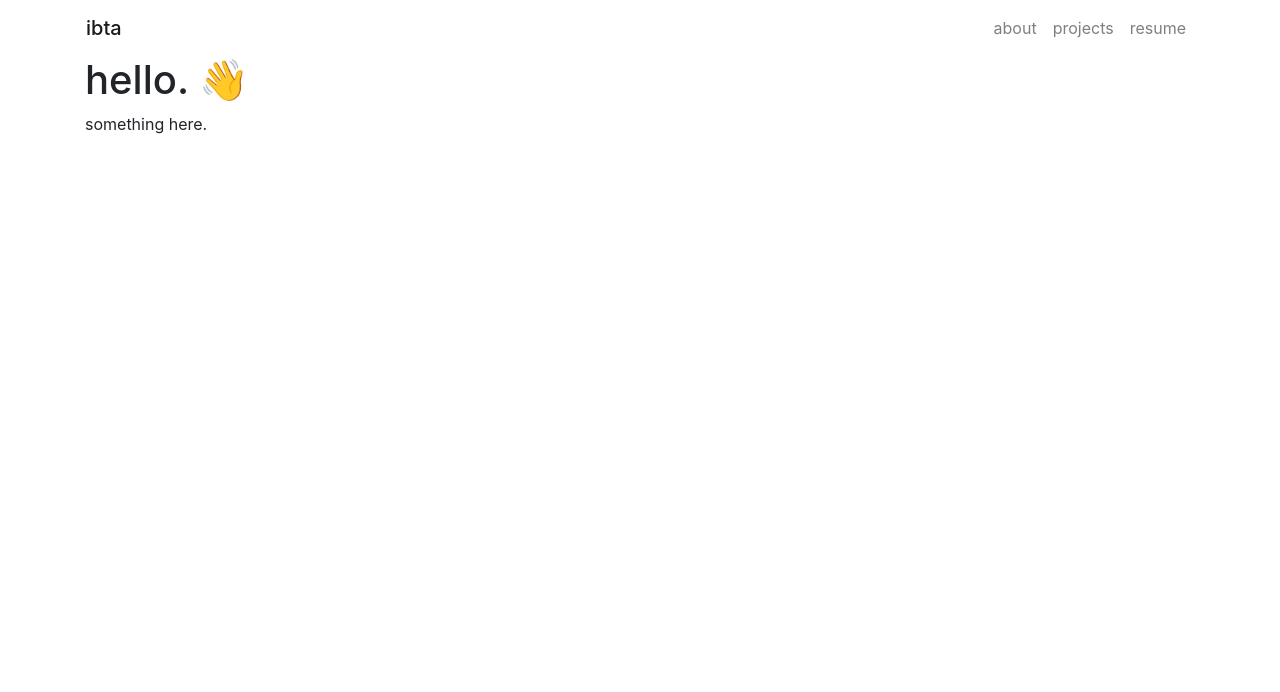
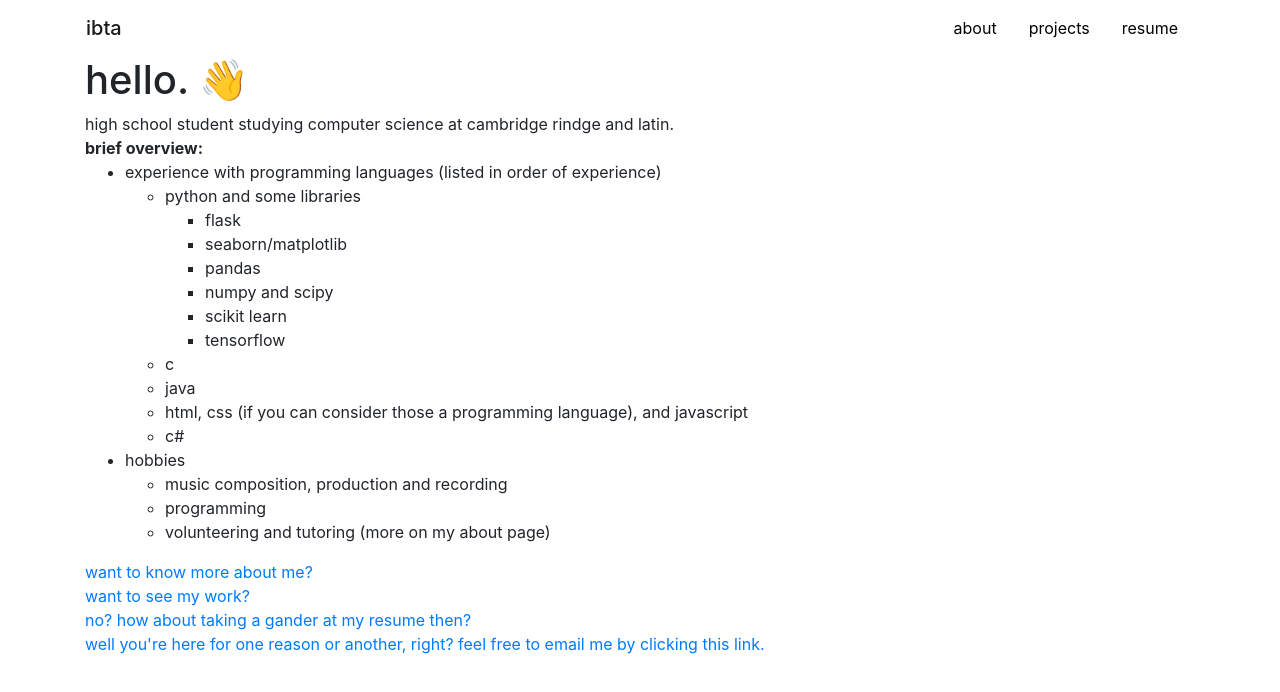
Before and after one commit to ibta/eeeebta.github.io-archive, a website: page index.html in a window 1280 px wide. Drawn offline with nearby package versions, Linux system fonts and the light colour scheme.

Commit message:
Started index page

```diff
--- a/css/styles.css
+++ b/css/styles.css
@@ -7,8 +7,10 @@
 
 .nav-hover::before {
     content: "";
+    margin: auto;
     position: absolute;
-    width: 100%;
+    right: 0;
+    width: 75%;
     transform: scaleX(0);
     height: 2px;
     bottom: 0;
@@ -27,10 +29,13 @@
 
 /* end */
 
-.push-up {
-    margin-top: 8px;
+.nav-link-custom {
+    display: block;
+    color: black;
+    padding: 0.125rem 1rem;
 }
 
-.none {
-    display: inline !important;
+.nav-link-custom:hover, .nav-link-custom:focus {
+    text-decoration: none;
+    color: black;
 }
--- a/index.html
+++ b/index.html
@@ -9,7 +9,6 @@
 
         <link rel="stylesheet" href="https://stackpath.bootstrapcdn.com/bootstrap/4.4.1/css/bootstrap.min.css" integrity="sha384-Vkoo8x4CGsO3+Hhxv8T/Q5PaXtkKtu6ug5TOeNV6gBiFeWPGFN9MuhOf23Q9Ifjh" crossorigin="anonymous">
         <link rel="stylesheet" type="text/css" href="css/styles.css">
-
         <title>eeeebta</title>
     </head>
     <body>
@@ -22,9 +21,9 @@
                 <div class="navbar-nav mr-auto">
                 </div>
                 <div class="navbar-nav">
-                    <a class="nav-item nav-link nav-hover mr-auto" href="about.html">about <span class="sr-only">(current)</span></a>
-                    <a class="nav-item nav-link nav-hover mr-auto" href="projects.html">projects</a>
-                    <a class="nav-item nav-link nav-hover mr-auto" href="resume.html">resume</a>
+                    <a class="nav-item nav-link-custom nav-hover mr-auto" href="about.html">about</a>
+                    <a class="nav-item nav-link-custom nav-hover mr-auto" href="projects.html">projects</a>
+                    <a class="nav-item nav-link-custom nav-hover mr-auto" href="resume.html">resume</a>
                 </div>
             </div>
         </nav>
@@ -33,7 +32,76 @@
                 hello. 👋
             </h1>
             <div>
-                something here.
+                <div>
+                    high school student studying computer science at cambridge rindge and latin.
+                </div>
+                <div class="font-weight-bold">
+                    brief overview:
+                </div>
+                <div>
+                    <ul>
+                        <li>
+                            experience with programming languages (listed in order of experience)
+                            <ul>
+                                <li>
+                                    python and some libraries
+                                    <ul>
+                                        <li>
+                                            flask
+                                        </li>
+                                        <li>
+                                            seaborn/matplotlib
+                                        </li>
+                                        <li>
+                                            pandas
+                                        </li>
+                                        <li>
+                                            numpy and scipy
+                                        </li>
+                                        <li>
+                                            scikit learn
+                                        </li>
+                                        <li>
+                                            tensorflow
+                                        </li>
+                                    </ul>
+                                </li>
+                                <li>
+                                    c
+                                </li>
+                                <li>
+                                    java
+                                </li>
+                                <li>
+                                    html, css (if you can consider those a programming language), and javascript
+                                </li>
+                                <li>
+                                    c#
+                                </li>
+                            </ul>
+                        </li>
+                        <li>
+                            hobbies
+                            <ul>
+                                <li>music composition, production and recording</li>
+                                <li>programming</li>
+                                <li>volunteering and tutoring (more on my about page)</li>
+                            </ul>
+                        </li>
+                    </ul>
+                </div>
+                <div>
+                    <a href="about.html">want to know more about me?</a>
+                </div>
+                <div>
+                    <a href="projects.html">want to see my work?</a>
+                </div>
+                <div>
+                    <a href="resume.html">no? how about taking a gander at my resume then?</a>
+                </div>
+                <div>
+                    <a href="mailto:eeeebta@gmail.com">well you're here for one reason or another, right? feel free to email me by clicking this link.</a>
+                </div>
             </div>
         </div>
 
```
Also changed, not shown: about.html (+1 -1 lines), projects.html (+1 -1 lines), resume.html (+1 -1 lines).
